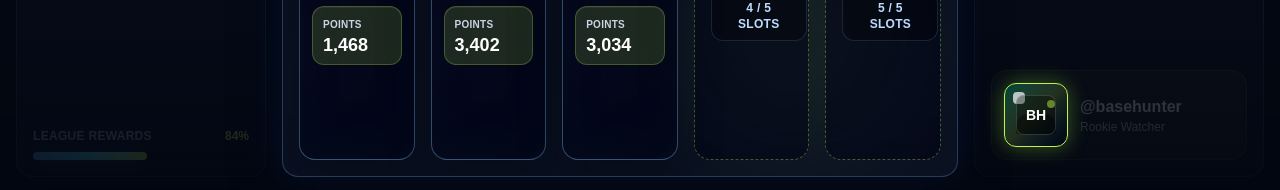
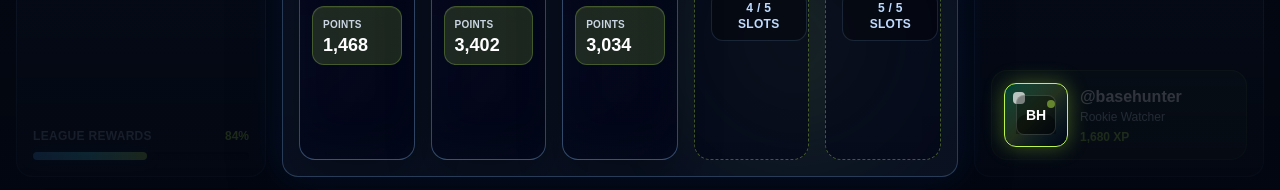
Before and after one commit to Edizemre1/mergen-watch-base, a Next.js app: page / in a window 1280 px wide. Shown: the part 612-802 px from the top of the page. Built offline with nearby package versions, Linux system fonts and the light colour scheme.

Commit message:
Add mock watcher profile setup

```diff
--- a/src/components/language.tsx
+++ b/src/components/language.tsx
@@ -77,6 +77,12 @@ export const dictionary = {
     "profile.chooseAvatar": "Choose your avatar",
     "profile.view": "View Profile",
     "profile.walletSoon": "Wallet profiles later",
+    "profile.setupTitle": "Create Your Watcher Profile",
+    "profile.setupSubtitle": "Choose an avatar and nickname for the weekly league.",
+    "profile.nickname": "Kullanıcı adı",
+    "profile.nicknamePlaceholder": "Enter nickname",
+    "profile.avatar": "Avatar",
+    "profile.save": "Save Profile",
     "metric.xp": "XP",
     "metric.points": "Points",
     "metric.level": "Lv.",
@@ -201,6 +207,12 @@ export const dictionary = {
     "profile.chooseAvatar": "Avatarını seç",
     "profile.view": "Profili Gör",
     "profile.walletSoon": "Wallet profilleri sonra",
+    "profile.setupTitle": "Watcher Profilini Oluştur",
+    "profile.setupSubtitle": "Haftalık lig için avatarını ve kullanıcı adını seç.",
+    "profile.nickname": "Nickname",
+    "profile.nicknamePlaceholder": "Kullanıcı adı gir",
+    "profile.avatar": "Avatar",
+    "profile.save": "Profili Kaydet",
     "metric.xp": "XP",
     "metric.points": "Puan",
     "metric.level": "Lv.",
--- a/src/components/mergen-watch-app.tsx
+++ b/src/components/mergen-watch-app.tsx
@@ -1,6 +1,6 @@
 "use client";
 
-import { useMemo, useState } from "react";
+import { type FormEvent, useEffect, useMemo, useState } from "react";
 import Image from "next/image";
 import Link from "next/link";
 import { LanguageToggle, type CopyKey, useLanguage } from "@/components/language";
@@ -36,8 +36,10 @@ import type { Comment, Stance, Token, UserProfile, Watchlist, WatchlistEntry } f
 type LeagueStance = "Bullish" | "Watching" | "Risky" | "Avoid";
 type ArtTone = "blue" | "violet" | "cyan" | "green" | "gold" | "rose";
 type SquadSlot = { token: Token; entry?: WatchlistEntry } | null;
+type WatcherProfile = { nickname: string; avatarSymbol: string };
 
 const githubUrl = "https://github.com/Edizemre1/mergen-watch-base";
+const profileStorageKey = "mergen-watch-player-profile";
 const playerRank = 256;
 const maxSquadSlots = 5;
 const defaultSquadSlotSymbols = ["DEGEN", "BRETT", "TOSHI", null, null] as const;
@@ -63,6 +65,16 @@ const squadSelectionSymbols = [
   "HIGHER",
   "RUSSELL",
   "MEOW",
+] as const;
+const profileAvatarSymbols = [
+  "DEGEN",
+  "BRETT",
+  "TOSHI",
+  "CAW",
+  "DOGINME",
+  "KEYCAT",
+  "MIGGLES",
+  "BASE GOD",
 ] as const;
 
 const tokenTones: Record<string, ArtTone> = {
@@ -162,6 +174,11 @@ const squadSelectionTokens = squadSelectionSymbols.flatMap((symbol) => {
   return token ? [token] : [];
 });
 
+const profileAvatarTokens = profileAvatarSymbols.flatMap((symbol) => {
+  const token = getSquadTokenBySymbol(symbol);
+  return token ? [token] : [];
+});
+
 const leaderboard = [
   { handle: "@defi_king", avatar: "DK", points: 15240 },
   { handle: "@token_sorcerer", avatar: "TS", points: 9870 },
@@ -256,6 +273,46 @@ function getSquadTotals(squad: SquadSlot[] = getSquadSlots(defaultSquadSlotSymbo
       0,
     ),
   };
+}
+
+function loadStoredWatcherProfile(): WatcherProfile | null {
+  if (typeof window === "undefined") {
+    return null;
+  }
+
+  try {
+    const storedProfile = window.localStorage.getItem(profileStorageKey);
+
+    if (!storedProfile) {
+      return null;
+    }
+
+    const parsedProfile = JSON.parse(storedProfile) as Partial<WatcherProfile>;
+
+    if (
+      typeof parsedProfile.nickname === "string" &&
+      typeof parsedProfile.avatarSymbol === "string"
+    ) {
+      return {
+        nickname: parsedProfile.nickname,
+        avatarSymbol: parsedProfile.avatarSymbol,
+      };
+    }
+  } catch {
+    return null;
+  }
+
+  return null;
+}
+
+function formatWatcherHandle(profile: WatcherProfile | null) {
+  const nickname = profile?.nickname.trim();
+
+  if (!nickname) {
+    return "@basehunter";
+  }
+
+  return nickname.startsWith("@") ? nickname : `@${nickname}`;
 }
 
 function gameActionForComment(comment: Comment) {
@@ -386,6 +443,46 @@ function PixelAvatar({
       <div className={`relative grid place-items-center rounded-lg border border-white/15 bg-black/34 font-black text-white ${innerSizeClass}`}>
         {label}
       </div>
+    </div>
+  );
+}
+
+function TokenAvatarTile({
+  token,
+  selected = false,
+  className,
+}: {
+  token: Token;
+  selected?: boolean;
+  className?: string;
+}) {
+  const assetPath = getTokenAssetPath(token);
+
+  return (
+    <div
+      className={cx(
+        "relative grid size-16 shrink-0 place-items-center overflow-hidden rounded-xl border bg-slate-950/80",
+        selected
+          ? "border-lime-300 shadow-[0_0_24px_rgba(132,204,22,0.3)]"
+          : "border-blue-300/18",
+        className,
+      )}
+    >
+      {assetPath ? (
+        <Image
+          src={assetPath}
+          alt={`${token.name} avatar`}
+          fill
+          sizes="96px"
+          className="scale-110 object-cover"
+          style={{ objectPosition: "center 36%" }}
+        />
+      ) : (
+        <span className="relative z-10 text-sm font-black text-white">
+          {token.symbol.slice(0, 2)}
+        </span>
+      )}
+      <span className="absolute inset-0 bg-gradient-to-t from-black/35 via-transparent to-white/10" />
     </div>
   );
 }
@@ -774,9 +871,18 @@ function WeeklySeasonPanel({ totals }: { totals: ReturnType<typeof getSquadTotal
   );
 }
 
-function WeeklyScorePanel({ totals }: { totals: ReturnType<typeof getSquadTotals> }) {
+function WeeklyScorePanel({
+  totals,
+  profile,
+  onOpenProfile,
+}: {
+  totals: ReturnType<typeof getSquadTotals>;
+  profile: WatcherProfile | null;
+  onOpenProfile: () => void;
+}) {
   const { t } = useLanguage();
   const { weeklyXp, weeklyPoints } = totals;
+  const avatarToken = profile ? getSquadTokenBySymbol(profile.avatarSymbol) : null;
 
   return (
     <aside className="flex min-h-full flex-col gap-4 rounded-2xl border border-blue-300/20 bg-slate-900/66 p-4 shadow-[0_18px_50px_rgba(0,0,0,0.28),inset_0_1px_0_rgba(255,255,255,0.05)]">
@@ -806,16 +912,137 @@ function WeeklyScorePanel({ totals }: { totals: ReturnType<typeof getSquadTotals
           ))}
         </div>
       </div>
-      <div className="mt-auto rounded-2xl border border-lime-300/18 bg-lime-300/8 p-3">
+      <button
+        type="button"
+        onClick={onOpenProfile}
+        className="mt-auto w-full rounded-2xl border border-lime-300/18 bg-lime-300/8 p-3 text-left transition hover:border-lime-300/40 hover:bg-lime-300/12 hover:shadow-[0_0_26px_rgba(132,204,22,0.14)]"
+      >
         <div className="flex items-center gap-3">
-          <PixelAvatar label="BH" tone="green" selected />
+          {avatarToken ? (
+            <TokenAvatarTile token={avatarToken} selected />
+          ) : (
+            <PixelAvatar label="BH" tone="green" selected />
+          )}
           <div className="min-w-0">
-            <div className="font-black text-white">{t("profile.handle")}</div>
+            <div className="truncate font-black text-white">{formatWatcherHandle(profile)}</div>
             <div className="text-xs text-slate-300">{t("profile.role")}</div>
-          </div>
-        </div>
-      </div>
+            <div className="mt-1 text-xs font-black text-lime-300">
+              {formatPoints(weeklyXp)} XP
+            </div>
+          </div>
+        </div>
+      </button>
     </aside>
+  );
+}
+
+function ProfileSetupModal({
+  profile,
+  onClose,
+  onSave,
+}: {
+  profile: WatcherProfile | null;
+  onClose: () => void;
+  onSave: (profile: WatcherProfile) => void;
+}) {
+  const { t } = useLanguage();
+  const [nickname, setNickname] = useState(profile?.nickname ?? "");
+  const [avatarSymbol, setAvatarSymbol] = useState(
+    profile?.avatarSymbol ?? profileAvatarTokens[0]?.symbol ?? "DEGEN",
+  );
+  const selectedAvatarToken =
+    getSquadTokenBySymbol(avatarSymbol) ?? profileAvatarTokens[0];
+
+  function handleSubmit(event: FormEvent<HTMLFormElement>) {
+    event.preventDefault();
+
+    if (!selectedAvatarToken) {
+      return;
+    }
+
+    onSave({
+      nickname: nickname.trim() || "basehunter",
+      avatarSymbol: selectedAvatarToken.symbol,
+    });
+  }
+
+  return (
+    <div className="fixed inset-0 z-50 grid place-items-center bg-black/72 px-3 py-4 backdrop-blur-md sm:px-5 sm:py-6">
+      <form
+        onSubmit={handleSubmit}
+        className="relative w-full max-w-3xl overflow-hidden rounded-2xl border border-blue-300/32 bg-slate-950/96 shadow-[0_0_70px_rgba(37,99,235,0.26),inset_0_1px_0_rgba(255,255,255,0.08)]"
+      >
+        <span className="pointer-events-none absolute left-8 top-8 h-40 w-40 rounded-full bg-blue-500/14 blur-3xl" />
+        <span className="pointer-events-none absolute bottom-8 right-10 h-40 w-40 rounded-full bg-lime-300/10 blur-3xl" />
+        <div className="relative z-10 flex items-start justify-between gap-4 border-b border-white/10 p-5">
+          <div>
+            <h2 className="text-2xl font-black text-white sm:text-3xl">
+              {t("profile.setupTitle")}
+            </h2>
+            <p className="mt-2 text-sm font-semibold text-slate-300">
+              {t("profile.setupSubtitle")}
+            </p>
+          </div>
+          <button
+            type="button"
+            onClick={onClose}
+            className="grid size-10 shrink-0 place-items-center rounded-xl border border-white/12 bg-white/6 text-sm font-black text-slate-200 transition hover:border-blue-300/40 hover:text-white"
+            aria-label="Close"
+          >
+            X
+          </button>
+        </div>
+        <div className="relative z-10 grid gap-5 p-5">
+          <label className="grid gap-2">
+            <span className="text-xs font-black uppercase tracking-wide text-slate-300">
+              {t("profile.nickname")}
+            </span>
+            <input
+              type="text"
+              value={nickname}
+              onChange={(event) => setNickname(event.target.value)}
+              placeholder={t("profile.nicknamePlaceholder")}
+              className="rounded-xl border border-blue-300/18 bg-slate-900/78 px-4 py-3 text-sm font-bold text-white outline-none transition placeholder:text-slate-500 focus:border-lime-300/45 focus:shadow-[0_0_24px_rgba(132,204,22,0.12)]"
+            />
+          </label>
+          <div>
+            <div className="text-xs font-black uppercase tracking-wide text-slate-300">
+              {t("profile.avatar")}
+            </div>
+            <div className="mt-3 grid grid-cols-4 gap-3 sm:grid-cols-8">
+              {profileAvatarTokens.map((token) => {
+                const selected = token.symbol === avatarSymbol;
+
+                return (
+                  <button
+                    key={token.symbol}
+                    type="button"
+                    onClick={() => setAvatarSymbol(token.symbol)}
+                    className={cx(
+                      "rounded-2xl border bg-slate-900/64 p-2 transition hover:-translate-y-0.5",
+                      selected
+                        ? "border-lime-300/70 shadow-[0_0_24px_rgba(132,204,22,0.2)]"
+                        : "border-white/10 hover:border-blue-300/45",
+                    )}
+                  >
+                    <TokenAvatarTile token={token} selected={selected} className="mx-auto size-16" />
+                    <div className="mt-2 truncate text-[10px] font-black text-slate-200">
+                      {token.symbol}
+                    </div>
+                  </button>
+                );
+              })}
+            </div>
+          </div>
+          <button
+            type="submit"
+            className="rounded-xl border border-lime-300/35 bg-lime-300/14 px-4 py-3 text-sm font-black text-lime-100 transition hover:bg-lime-300/20 hover:shadow-[0_0_28px_rgba(132,204,22,0.18)]"
+          >
+            {t("profile.save")}
+          </button>
+        </div>
+      </form>
+    </div>
   );
 }
 
@@ -1013,7 +1240,17 @@ function GameLobbyScreen() {
   const [squadSlots, setSquadSlots] = useState<SquadSlot[]>(() =>
     getSquadSlots(defaultSquadSlotSymbols),
   );
+  const [watcherProfile, setWatcherProfile] = useState<WatcherProfile | null>(() =>
+    loadStoredWatcherProfile(),
+  );
+  const [isProfileModalOpen, setIsProfileModalOpen] = useState(false);
   const totals = useMemo(() => getSquadTotals(squadSlots), [squadSlots]);
+
+  useEffect(() => {
+    if (watcherProfile) {
+      window.localStorage.setItem(profileStorageKey, JSON.stringify(watcherProfile));
+    }
+  }, [watcherProfile]);
 
   function handleSelectToken(slotIndex: number, token: Token) {
     setSquadSlots((currentSlots) => {
@@ -1041,7 +1278,21 @@ function GameLobbyScreen() {
         onSelectToken={handleSelectToken}
         onRemoveToken={handleRemoveToken}
       />
-      <WeeklyScorePanel totals={totals} />
+      <WeeklyScorePanel
+        totals={totals}
+        profile={watcherProfile}
+        onOpenProfile={() => setIsProfileModalOpen(true)}
+      />
+      {isProfileModalOpen ? (
+        <ProfileSetupModal
+          profile={watcherProfile}
+          onClose={() => setIsProfileModalOpen(false)}
+          onSave={(nextProfile) => {
+            setWatcherProfile(nextProfile);
+            setIsProfileModalOpen(false);
+          }}
+        />
+      ) : null}
     </div>
   );
 }
```
